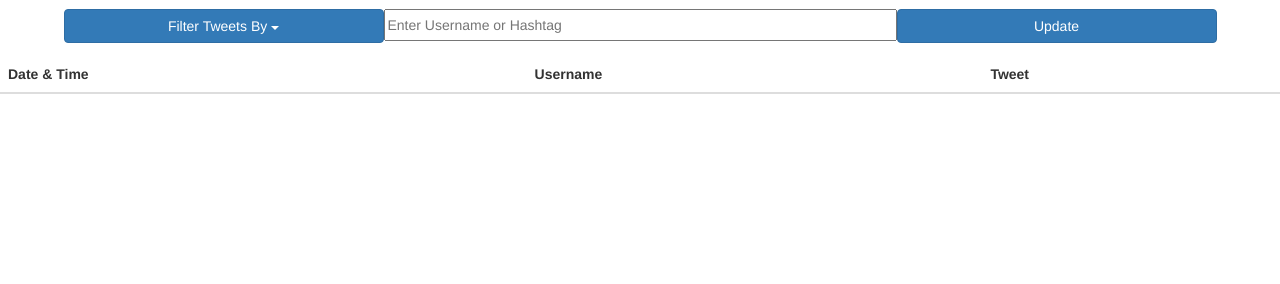
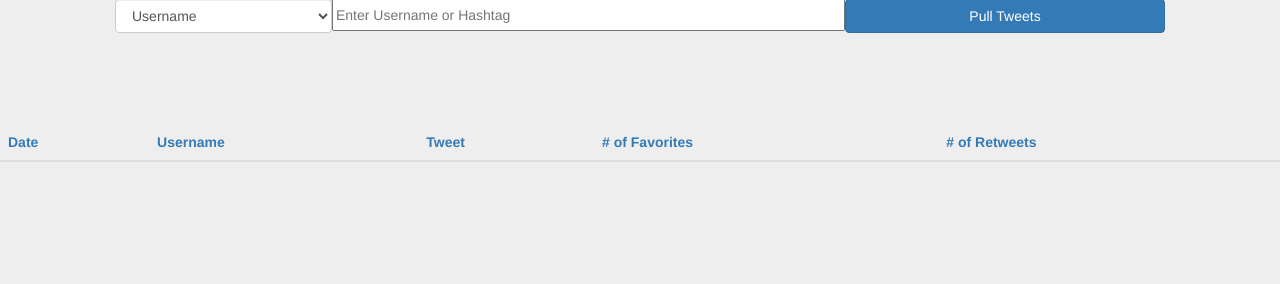
Before and after one commit to waleedrizwan/tweet_scope, a Flask app: page / in a window 1280 px wide. Shown: the part 516-800 px from the top of the page. Run offline with Flask 2, Linux system fonts and the light colour scheme; lists and menus that the app fills with data are empty; some libraries are stand-ins or nearby versions.

Commit message:
latest version

```diff
--- a/main.py
+++ b/main.py
@@ -19,14 +19,17 @@ def index():
 def user():
 
     print("User function in main.python has been run ")
-    resp = Response("user pivot")
-    resp.headers['Access-Control-Allow-Origin'] = '*'
+
     # get HTTP request body & use user name for something
     # call your twitter scripts here
 
-    print(request.args.get('username'))
+    print("username: ", request.args.get('username'))
+
+    print("selection: ", request.args.get('selection'))
+
 
     def userTweet(arg):
+
       # API keys
       access_key = 'MdLc2PWvaUh4ZCQn0DJESoe4n'
       access_token = 'M7PqFUKvpV2MtnvvLRpo0mvg5ZDQgaa5JlavUxy5YgFlDONEeL'
@@ -38,43 +41,136 @@ def user():
 
       api = tweepy.API(auth)
 
-      # user timeline  method consumes a user name and returns the last 200 tweets
-      tweetList = api.user_timeline(screen_name=arg, tweet_mode="extended", count = 200)
+      # user timeline  method consumes a user name and returns the last 200 status objects
+      tweetList = api.user_timeline(screen_name=arg , count = 200 ,tweet_mode="extended")
+      actualTextList = []
+
+      for x in tweetList:
+
+        tempDict = {}
+
+
+        text = x.full_text
+
+        date = x.created_at
+        username = x.author.screen_name
+        favorites = x.favorite_count
+        retweets = x.retweet_count
+
+
+        tempDict['tweet'] = text
+
+        # Retweets Require the usage of retweeded_status to retreive the full text
+        if(text[0:2]) == "RT":
+          tempDict['tweet'] = x.retweeted_status.full_text
+
+
+        tempDict['date'] = date
+        tempDict['username'] = username
+        tempDict['favorites'] = favorites
+        tempDict['retweets'] = retweets
+
+
+        actualTextList.append(tempDict)
+
+      # return list of dict
+
+      return actualTextList
+
+    def byHashTag(hashtag):
+
+
+      # API keys
+      access_key = 'MdLc2PWvaUh4ZCQn0DJESoe4n'
+      access_token = 'M7PqFUKvpV2MtnvvLRpo0mvg5ZDQgaa5JlavUxy5YgFlDONEeL'
+      secret_key = '1309966965663035392-4YY7ERbSPWTFyPoAHwCQr0K7c0FtYC'
+      secret_token = 'RPBhXHjoumebhiURAQ7D5HZtq2EaBFwHsoZKQxn7bBiXo'
+
+      auth = tweepy.OAuthHandler(access_key, access_token)
+      auth.set_access_token(secret_key, secret_token)
+
+      api = tweepy.API(auth)
+
+      tempParam = "#" + hashtag
 
       actualTextList = []
 
-      for x in tweetList:
-        # remove any instances of @ and RT
-        text = x.full_text.replace("@", "").replace("RT", "")
-        # removes non alphanumeric characters such as emojis
-        for elm in text:
-            if not(elm.isalnum()) and elm != " ":
-                text = text.replace(elm, "")
-        actualTextList.append(text)
+      for tweet in tweepy.Cursor(api.search,q=tempParam, count=200, tweet_mode="extended").items():
+
+          tempDict = {}
+          tempDict['tweet'] = tweet.full_text
+
+          if(tempDict['tweet']) == "RT":
+            tempDict['tweet'] = tweet.retweeted_status.full_text
+
+
+          tempDict['date'] = tweet.created_at
+          tempDict['username'] = tweet.author.screen_name
+          tempDict['favorites'] = tweet.favorite_count
+          tempDict['retweets'] = tweet.retweet_count
+
+
+          actualTextList.append(tempDict)
+
       return actualTextList
 
-    # holds username from site
+
+
+    def byLikedTweets(username):
+
+
+      # API keys
+      access_key = 'MdLc2PWvaUh4ZCQn0DJESoe4n'
+      access_token = 'M7PqFUKvpV2MtnvvLRpo0mvg5ZDQgaa5JlavUxy5YgFlDONEeL'
+      secret_key = '1309966965663035392-4YY7ERbSPWTFyPoAHwCQr0K7c0FtYC'
+      secret_token = 'RPBhXHjoumebhiURAQ7D5HZtq2EaBFwHsoZKQxn7bBiXo'
+
+      auth = tweepy.OAuthHandler(access_key, access_token)
+      auth.set_access_token(secret_key, secret_token)
+
+      api = tweepy.API(auth)
+
+      tempParam = "#" + username
+
+      actualTextList = []
+
+      favorites = api.favorites(screen_name='elonmusk', tweet_mode="extended", count = 200)
+
+      for tweet in favorites:
+
+          tempDict = {}
+          tempDict['tweet'] = tweet.full_text
+
+          if(tempDict['tweet']) == "RT":
+            tempDict['tweet'] = tweet.retweeted_status.full_text
+
+          tempDict['date'] = tweet.created_at
+          tempDict['username'] = tweet.author.screen_name
+          tempDict['favorites'] = tweet.favorite_count
+          tempDict['retweets'] = tweet.retweet_count
+
+          actualTextList.append(tempDict)
+
+      return actualTextList
+
     username = request.args.get('username')
-    recentTweets = userTweet(username)
+    selection = request.args.get('selection')
+
+    if selection == "username":
+      recentTweets = userTweet(username)
+      print(recentTweets)
+    elif selection == "hashtag":
+      recentTweets = byHashTag(username)
+      print(recentTweets)
+    elif selection == "Liked Tweets By Username":
+
+      recentTweets = byLikedTweets(username)
+      print(recentTweets)
+
 
     return jsonify(recentTweets)
 
 
-# other routes/API endpoints to add after initial is figured out
-
-'''
-@app.route('/hashtag', methods=['POST', 'OPTIONS', 'GET'])
-def hashtag():
-
-  ## gets 200 tweets by hashtag as q parameter
-   for tweet in tweepy.Cursor(api.search,q="#tesla",tweet_mode="extended", count=1,
-                           lang="en",
-                           since="2017-04-03").items():
-    a = tweet
-    print (tweet.created_at, tweet.full_text)
-
-
-'''
 
 
 app.run(host='0.0.0.0', port=8080)
--- a/static/index.js
+++ b/static/index.js
@@ -1,26 +1,18 @@
-console.log('Print test before async func call');
-
-
-
-async function getTwitterUser(username, endpoint = 'user') {
+async function getTwitterUser(username, selection, endpoint = 'user') {
   try {
-    var res = await fetch(`http://localhost:8080/${endpoint}?username=${username}`, {
+    var res = await fetch(`http://localhost:8080/${endpoint}?username=${username}&selection=${selection}`, {
       // this will be your heroku domain
       method: 'POST',
       mode: 'no-cors',
-      // body: JSON.stringify({
-      //   username,
-      // }),
+
       cache: "no-cache",
       headers: new Headers({
         'Content-Type': 'application/json'
       }),
-      // body: { hello: "world" }
+
     })
-
-    // user tweets are stored
+    // user tweets are stored in body
     var body = await res.json()
-
     return body;
 
   } catch (err) {
@@ -28,79 +20,197 @@ async function getTwitterUser(username, endpoint = 'user') {
   }
 }
 
-// update state t
-/* this.state = {
-  tweets: [];
+
+function formatNumber(num) {
+
+  return num.toString().replace(/(\d)(?=(\d{3})+(?!\d))/g, '$1,')
+
+
 }
 
-*/
+async function getInput(e){
 
-/*
-const newTweets = await getTweets();
-this.setState({ tweets: newTweets })
-
-render() { return <div>{this.state.tweets.toString()}</div>}
-*/
-
-// async function returns a promise , need to await promise to use response or else tweets will be undefined
-// get twitter user returns promise, can only be accessed with await
-// how to get text value from input react
+  // holds selection of how to retrieve the Tweets
+  var dataChoice = document.getElementById("selectTag").value;
 
 
-// (async function () {
-
-//   // must call getTwitterUser on button click from drop down menu
-//   var tweets = await getTwitterUser('scena360', 'user');
-
-//   // to access a different function on the API change the end point to the new endpoint with the new function
-
-//   console.log(tweets)
-//   var p = document.createElement('p');
-//   p.innerText = tweets.toString();
-//   var body = document.querySelector('#body')
-//   body.appendChild(p)
-// })()
-
-
-async function getInput(){
+  // if user selects by username retrieve last 200 tweets of the given username or none if not found
+  if (dataChoice == "Username") {
+    //  block of code to be executed if the condition is true
 
     var x = document.getElementById("userinput").value;
-  let count = 0
 
     // holds 200 most recent tweets from user x
-  tweetArray = await getTwitterUser(x);
+    tweetArray = await getTwitterUser(x, "username");
     console.log(tweetArray)
 
     // Resets table elm, each time load data is pressed
     var tableElm = document.querySelector('#tablebody');
     var tableRows = document.querySelectorAll('.tweet');
-  // nukes existing table before creating new from tweetArray
+
+    // nukes existing table rows before creating new from tweetArray
     tableRows.forEach(row => row.remove());
 
 
-  // revamp return value to return screen name and date and time then tweet as a column of its own
-
-  // clear all the children.
-  // tableElm.removeChi
 
     for (i = 0; i < tweetArray.length; i++) {
 
       console.log("for loop run");
 
-    // if (document.querySelector(`#tweet-${i}`) !== null) {
-    //   continue;
-    // }
-    var temp = document.createElement('tr');
-    temp.className = 'tweet'
-    temp.innerText = "                " + (i + 1) + ":                " + tweetArray[i]
-    temp.id = `tweet-${i}`; // todo replace i with some unique id
-    tableElm.appendChild(temp)
+      var temp1 = document.createElement('tr');
+      temp1.className = 'tweet'
+      var temp2 = document.createElement('td');
+      temp2.className = 'tweet'
+      temp2.innerText = tweetArray[i]["date"]
+      var temp3 = document.createElement('td');
+      temp3.className = 'tweet'
+      temp3.innerText = tweetArray[i]["username"]
+      var temp4 = document.createElement('td');
+      temp4.className = 'tweet'
+      temp4.innerText = tweetArray[i]["tweet"]
 
-}
+      var temp5 = document.createElement('td');
+      temp5.className = 'tweet'
+      temp5.innerText = formatNumber(tweetArray[i]["favorites"])
 
-console.log("getInput has run ")
+      var temp6 = document.createElement('td');
+      temp6.className = 'tweet'
+      temp6.innerText = formatNumber(tweetArray[i]["retweets"])
+
+
+      temp1.appendChild(temp2)
+      temp1.appendChild(temp3)
+      temp1.appendChild(temp4)
+      temp1.appendChild(temp5)
+      temp1.appendChild(temp6)
+      tableElm.appendChild(temp1)
+
 
   }
 
 
-console.log('End of index.js');
+
+  } else if (dataChoice == "Hashtag") {
+
+    var x = document.getElementById("userinput").value;
+
+    tweetArray = await getTwitterUser(x,"hashtag");
+    console.log(tweetArray)
+
+    // Resets table elm, each time load data is pressed
+    var tableElm = document.querySelector('#tablebody');
+    var tableRows = document.querySelectorAll('.tweet');
+
+    // nukes existing table rows before creating new from tweetArray
+    tableRows.forEach(row => row.remove());
+
+    for (i = 0; i < tweetArray.length; i++) {
+
+      console.log("for loop run");
+
+      var temp1 = document.createElement('tr');
+      temp1.className = 'tweet'
+      var temp2 = document.createElement('td');
+      temp2.className = 'tweet'
+      temp2.innerText = tweetArray[i]["date"]
+      var temp3 = document.createElement('td');
+      temp3.className = 'tweet'
+      temp3.innerText = tweetArray[i]["username"]
+      var temp4 = document.createElement('td');
+      temp4.className = 'tweet'
+      temp4.innerText = tweetArray[i]["tweet"]
+
+
+      var temp5 = document.createElement('td');
+      temp5.className = 'tweet'
+      temp5.innerText = formatNumber(tweetArray[i]["favorites"])
+
+      var temp6 = document.createElement('td');
+      temp6.className = 'tweet'
+      temp6.innerText = formatNumber(tweetArray[i]["retweets"])
+
+
+      temp1.appendChild(temp2)
+      temp1.appendChild(temp3)
+      temp1.appendChild(temp4)
+      temp1.appendChild(temp5)
+      temp1.appendChild(temp6)
+      tableElm.appendChild(temp1)
+
+  }
+
+
+
+
+  }else if (dataChoice == "Liked Tweets By Username") {
+
+    var x = document.getElementById("userinput").value;
+
+    tweetArray = await getTwitterUser(x,"Liked Tweets By Username");
+
+    console.log(tweetArray)
+
+    // Resets table elm, each time load data is pressed
+    var tableElm = document.querySelector('#tablebody');
+    var tableRows = document.querySelectorAll('.tweet');
+
+    // nukes existing table rows before creating new from tweetArray
+    tableRows.forEach(row => row.remove());
+
+    for (i = 0; i < tweetArray.length; i++) {
+
+      console.log("for loop run");
+
+      var temp1 = document.createElement('tr');
+      temp1.className = 'tweet'
+      var temp2 = document.createElement('td');
+      temp2.className = 'tweet'
+      temp2.innerText = tweetArray[i]["date"]
+      var temp3 = document.createElement('td');
+      temp3.className = 'tweet'
+      temp3.innerText = tweetArray[i]["username"]
+      var temp4 = document.createElement('td');
+      temp4.className = 'tweet'
+      temp4.innerText = tweetArray[i]["tweet"]
+
+      var temp5 = document.createElement('td');
+      temp5.className = 'tweet'
+      temp5.innerText = formatNumber(tweetArray[i]["favorites"])
+
+      var temp6 = document.createElement('td');
+      temp6.className = 'tweet'
+      temp6.innerText = formatNumber(tweetArray[i]["retweets"])
+
+
+      temp1.appendChild(temp2)
+      temp1.appendChild(temp3)
+      temp1.appendChild(temp4)
+      temp1.appendChild(temp5)
+      temp1.appendChild(temp6)
+      tableElm.appendChild(temp1)
+  }
+
+
+  }
+
+
+
+
+
+
+}
+
+console.log(document.all)
+
+var input = document.getElementsByTagName("input").value;
+console.log(input)
+
+input.addEventListener("keyup", function(event) {
+  // Number 13 is the "Enter" key on the keyboard
+  if (event.keyCode === 13) {
+    // Cancel the default action, if needed
+    event.preventDefault();
+    // Trigger the button element with a click
+    document.getElementById("submitButton").click();
+  }
+});
--- a/templates/index.html
+++ b/templates/index.html
@@ -2,10 +2,11 @@
 <html lang="en">
 
 <head>
-  <title>Twitter Scope</title>
+  <title>Twitter Stalk</title>
   <meta charset="utf-8">
   <meta name="viewport" content="width=device-width, initial-scale=1">
   <meta http-equiv="pragma" content="no-cache" />
+  <!-- <link rel="stylesheet" href="https://stackpath.bootstrapcdn.com/bootstrap/4.4.1/css/bootstrap.min.css" integrity="sha384-Vkoo8x4CGsO3+Hhxv8T/Q5PaXtkKtu6ug5TOeNV6gBiFeWPGFN9MuhOf23Q9Ifjh" crossorigin="anonymous"> -->
   <link rel="stylesheet" href="/static/style.css" type="text/css">
   <link rel="stylesheet" href="https://maxcdn.bootstrapcdn.com/bootstrap/3.4.1/css/bootstrap.min.css">
   <script src="/static/index.js"></script>
@@ -13,35 +14,37 @@
   <script src="https://maxcdn.bootstrapcdn.com/bootstrap/3.4.1/js/bootstrap.min.js"></script>
 </head>
 
-<body>
+<body class="jumbotron">
 
-  <div class="jumbotron text-center">
-    <h1>Welcome to Tweet Scope</h1>
+  <div class="text-center text-primary">
+
+    <a href="https://github.com/waleedrizwan"><small >made with ❤️ by Waleed</small></a>
+
+    <h1>Welcome To Tweet Scope</h1>
     <img src="https://cdn.usbrandcolors.com/images/logos/twitter-logo.svg" alt="Paris" class="center">
   </div>
 
-  <div class="float-container">
+
+  <div class="jumbotron float-container text-primary">
     <div class="float-child">
-      <div class="dropdown">
-        <button class="btn btn-primary dropdown-toggle" type="button" data-toggle="dropdown" class="right-align"
-          size=100>Filter Tweets By
-          <span class="caret"></span></button>
-        <ul class="dropdown-menu">
-          <li><a>Username</a></li>
-          <li><a>Hashtag</a></li>
-          <li><a>Retweets by Username</a></li>
-          <li><a>Favorites by Username</a></li>
-        </ul>
-      </div>
+
+
+      <select id="selectTag" class="form-control form-control-sm">
+        <option>Username</option>
+        <option>Hashtag</option>
+        <option>Liked Tweets By Username</option>
+
+      </select>
+
     </div>
-    <div class="float-child">
-      <div class="form-group">
+    <div class="float-child text-primary">
+      <div class="form-group text-primary">
         <input id="userinput" placeholder="Enter Username or Hashtag" maxlength="60" size="60">
       </div>
     </div>
 
     <div class="float-child">
-      <button type="button" class="btn btn-primary" onclick="JavaScript:getInput()">Update</button>
+      <button type="button" id="submitButton" class="btn btn-primary" onclick="JavaScript:getInput()">Pull Tweets</button>
     </div>
 
     <br>
@@ -50,16 +53,14 @@
     <!-- closes float container class  -->
   </div>
 
-  <!-- Loads return value from Main.py -->
-  <!-- <p class="data"> <div id="body"></div> </p>   -->
-
-
-  <table id="table" class="table table-dark">
+  <table id="table" class="table text-primary">
     <thead>
       <tr>
-        <th>Date & Time</th>
+        <th>Date</th>
         <th>Username</th>
         <th>Tweet</th>
+        <th># of Favorites</th>
+        <th># of Retweets</th>
       </tr>
     </thead>
 <tbody id="tablebody">
@@ -70,14 +71,6 @@
 
   </table>
 
-<!--
-  <tr>
-    <th scope="row">1</th>
-    <td>Mark</td>
-    <td>Otto</td>
-    <td>@mdo</td>
-  </tr> -->
-
 
 
 </body>
```
Lines whose indentation alone changed are shown as unchanged.
